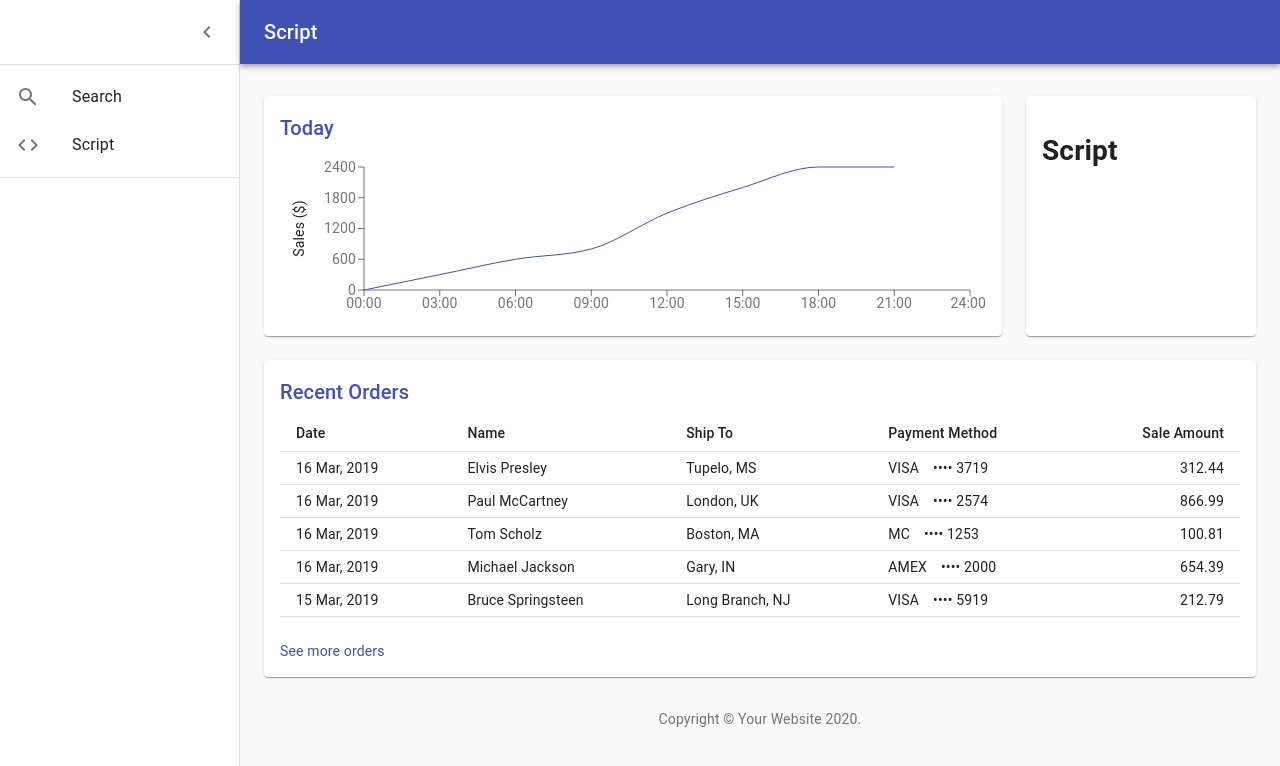
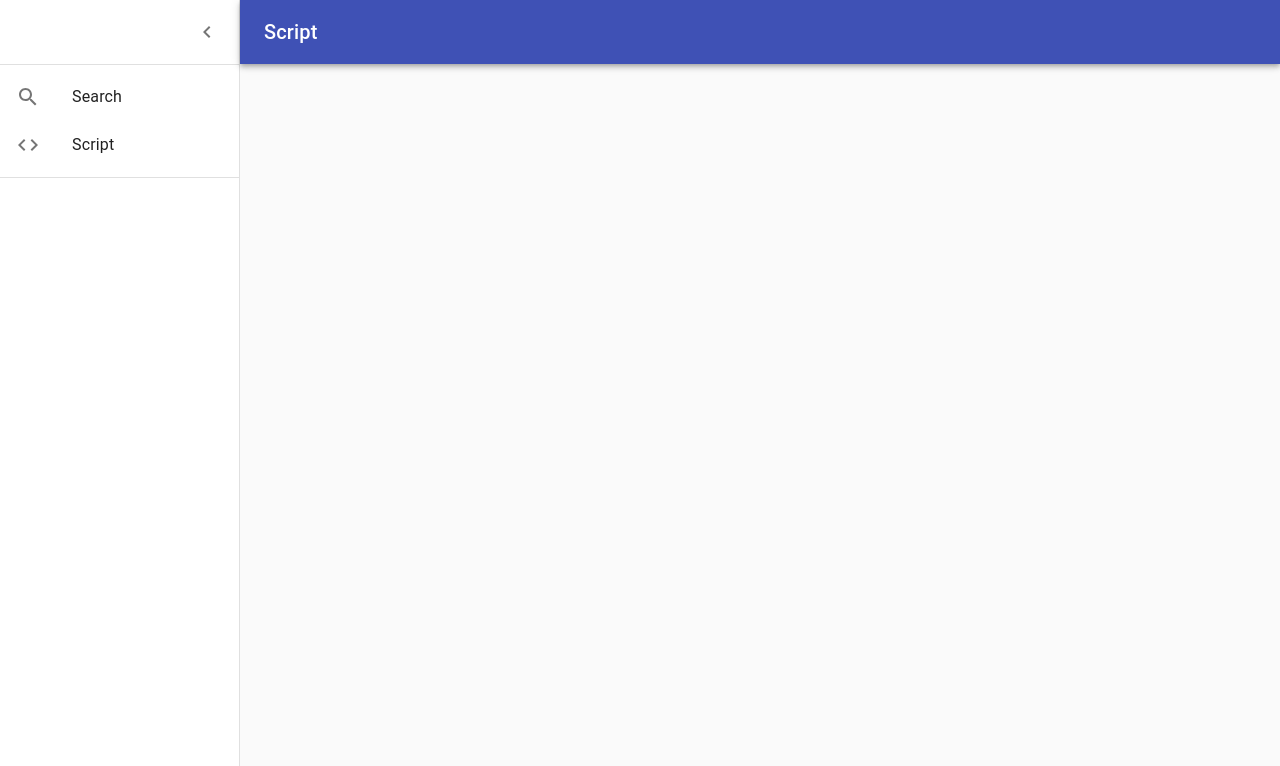
Before and after one commit to lizhenting96/Week12-SummerDR-FrontEnd-FinalVer, a React (Create React App) app in the folder my-react-app/: page /script in a window 1280 px wide. Shown: the top 766 px of the page. Built offline with nearby package versions, Linux system fonts and the light colour scheme.

Commit message:
Empty script page

```diff
--- a/my-react-app/src/Components/DashboardScript.js
+++ b/my-react-app/src/Components/DashboardScript.js
@@ -3,7 +3,6 @@ import clsx from "clsx";
 import { makeStyles } from "@material-ui/core/styles";
 import CssBaseline from "@material-ui/core/CssBaseline";
 import Drawer from "@material-ui/core/Drawer";
-import Box from "@material-ui/core/Box";
 import AppBar from "@material-ui/core/AppBar";
 import Toolbar from "@material-ui/core/Toolbar";
 import List from "@material-ui/core/List";
@@ -12,27 +11,10 @@ import Divider from "@material-ui/core/Divider";
 import IconButton from "@material-ui/core/IconButton";
 import Container from "@material-ui/core/Container";
 import Grid from "@material-ui/core/Grid";
-import Paper from "@material-ui/core/Paper";
-import Link from "@material-ui/core/Link";
 import MenuIcon from "@material-ui/icons/Menu";
 import ChevronLeftIcon from "@material-ui/icons/ChevronLeft";
 import { mainListItems } from "./listItems";
-import Chart from "./Chart";
-import Orders from "./Orders";
-import SelectForm from "./SelectForm";
-
-function Copyright() {
-  return (
-    <Typography variant="body2" color="textSecondary" align="center">
-      {"Copyright © "}
-      <Link color="inherit" href="https://material-ui.com/">
-        Your Website
-      </Link>{" "}
-      {new Date().getFullYear()}
-      {"."}
-    </Typography>
-  );
-}
+// import TerminalAccess from "./TerminalAccess"
 
 const drawerWidth = 240;
 
@@ -124,7 +106,6 @@ export default function Dashboard() {
   const handleDrawerClose = () => {
     setOpen(false);
   };
-  const fixedHeightPaper = clsx(classes.paper, classes.fixedHeight);
 
   return (
     <div className={classes.root}>
@@ -177,28 +158,10 @@ export default function Dashboard() {
         <div className={classes.appBarSpacer} />
         <Container maxWidth="lg" className={classes.container}>
           <Grid container spacing={3}>
-            {/* Chart */}
-            <Grid item xs={12} md={8} lg={9}>
-              <Paper className={fixedHeightPaper}>
-                <Chart/>
-              </Paper>
-            </Grid>
-            {/* Recent Deposits */}
-            <Grid item xs={12} md={4} lg={3}>
-              <Paper className={fixedHeightPaper}>
-                <h1>Script</h1>
-              </Paper>
-            </Grid>
-            {/* Recent Orders */}
             <Grid item xs={12}>
-              <Paper className={classes.paper}>
-                <Orders />
-              </Paper>
+
             </Grid>
           </Grid>
-          <Box pt={4}>
-            <Copyright />
-          </Box>
         </Container>
       </main>
     </div>
--- a/my-react-app/src/Components/DashboardSelect.js
+++ b/my-react-app/src/Components/DashboardSelect.js
@@ -11,11 +11,9 @@ import Divider from "@material-ui/core/Divider";
 import IconButton from "@material-ui/core/IconButton";
 import Container from "@material-ui/core/Container";
 import Grid from "@material-ui/core/Grid";
-import Paper from "@material-ui/core/Paper";
 import MenuIcon from "@material-ui/icons/Menu";
 import ChevronLeftIcon from "@material-ui/icons/ChevronLeft";
 import { mainListItems } from "./listItems";
-import SelectForm from "./SelectForm"
 // import InteractiveTable from './MUIDatatable'
 import MainTable from './MainTable';
 
@@ -109,7 +107,6 @@ export default function Dashboard() {
   const handleDrawerClose = () => {
     setOpen(false);
   };
-  const fixedHeightPaper = clsx(classes.paper, classes.fixedHeight);
 
   return (
     <div className={classes.root}>
--- /dev/null
+++ b/my-react-app/src/Components/TerminalAccess.js
@@ -0,0 +1,27 @@
+import React, { Component } from 'react';
+import {Tabs, Tab} from 'material-ui/Tabs';
+import MuiThemeProvider from 'material-ui/styles/MuiThemeProvider';
+export default class TerminalAccess extends Component {
+constructor(props){
+    super(props);
+    this.state={
+        commandData:''
+    }
+}
+render(){
+<MuiThemeProvider>
+            <Tabs>
+                 <Tab label="Docker Administration" >
+                 <center>
+                 <div className="parentContainer">
+                 <h4>Run docker administration commands here</h4>
+                  <div>
+                        {this.state.commandData}
+                  </div>
+                 </div>
+                 </center>
+             </Tab>
+            </Tabs>
+        </MuiThemeProvider>
+}
+}
```
